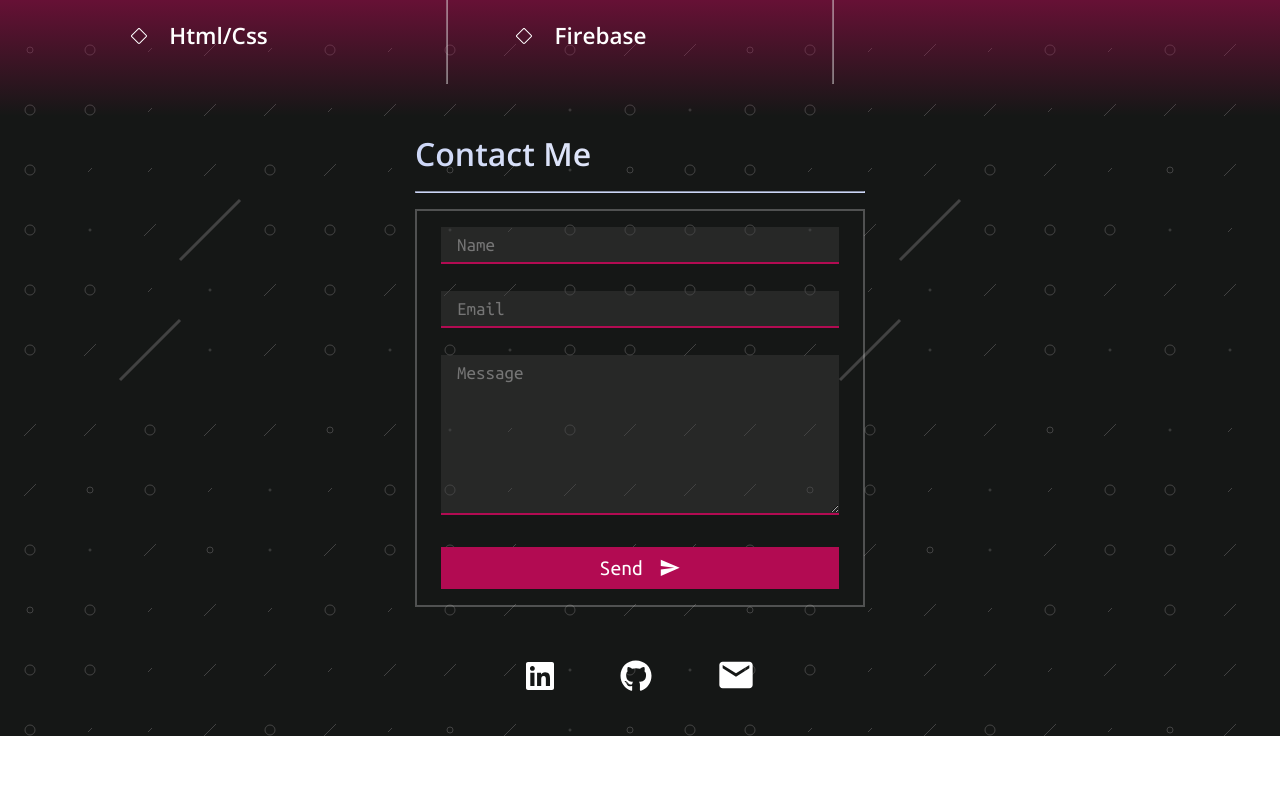
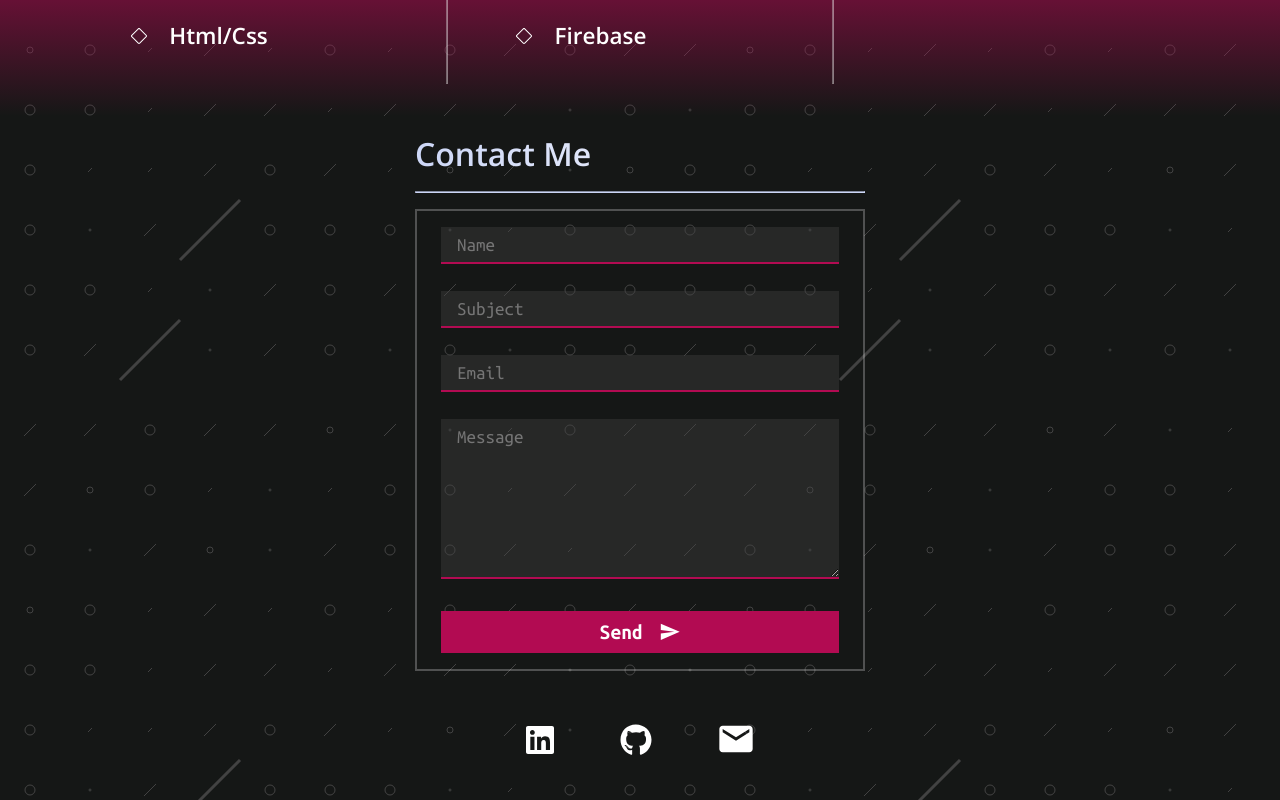
Before and after one commit to AndresJoaquinNino/my-web-site, a React (Create React App) app: page /en in a window 1280 px wide. Shown: the part 1840-2640 px from the top of the page. Before the commit the page ends 2576 px from the top, so only its background shows below. Built offline with nearby package versions, Linux system fonts and the light colour scheme; the HTML template or start-up script is replaced by a standard one.

Commit message:
Sending contact form data

```diff
--- a/src/components/Contact.jsx
+++ b/src/components/Contact.jsx
@@ -1,52 +1,94 @@
 import './Contact.scss';
 import { FaGithub, FaLinkedin  } from 'react-icons/fa';
-import { MdSend, MdEmail } from 'react-icons/md';
+import { MdSend, MdEmail, MdLoop } from 'react-icons/md';
 import { Formik, Form, Field, ErrorMessage } from 'formik';
 import { useTranslation } from 'react-i18next';
+import { useState } from 'react';
+import { motion } from 'framer-motion'
 
 const Contact = () => {
-    const { t : translate } = useTranslation("global");
+    const { t : translate } = useTranslation('global');
+
+    const [isSending, setIsSending] = useState(false)
+
+    const handlerSubmit = async (values) => {
+        const URL_MAIL_SERVICE = process.env.REACT_APP_MAILER_SERVICE
+        setIsSending(true)
+        const config = {
+            method: 'POST',
+            body: JSON.stringify(values)
+        }
+        const response = await fetch(URL_MAIL_SERVICE,config)
+        const result = await response.json()
+        console.log(result)
+        setIsSending(false)
+    }
 
     const validateForm = (values) => {
-        const errors = {};
+        const errors = {}
+
+        const emailRegex = /^[A-Z0-9._%+-]+@[A-Z0-9.-]+\.[A-Z]{2,4}$/i;
+        if(!emailRegex.test(values.email)) errors.email = '* Invalid email address'
+
+        const maxLength = {
+            name : 50,
+            email : 100,
+            subject : 50,
+            message : 500
+        }
+
         for (const field in values){
+            if(values[field].length > maxLength[field]) errors[field] = `* Max length exceded (${maxLength[field]})`
             if(values[field].trim() === '') errors[field] = '* Required'
         }
-        const emailRegex = /^[A-Z0-9._%+-]+@[A-Z0-9.-]+\.[A-Z]{2,4}$/i;
-        if(!emailRegex.test(values.email)) errors.email = '* Invalid email address'
+
         return errors;
     }
 
     return (
         <div className='page__contact' id='contact'>
             <header className='gradient-text'>
-                <h1>{ translate("contact.header") }</h1>
+                <h1>{ translate('contact.header') }</h1>
                 <hr className='divider-secondary' />
             </header>
             <Formik
-                initialValues={{name:'',email:'',text:''}}
+                initialValues={{name:'', subject:'', email:'', message:''}}
                 validate={validateForm}
-                onSubmit={value => console.log(value)}
+                onSubmit={handlerSubmit}
             >
                 <Form className='form'>
                     <div className='form__group'>
-                        <Field type='text' name='name' className='form__group-input' placeholder={translate("contact.inputName")}/>
+                        <Field type='text' name='name' className='form__group-input'
+                        placeholder={translate('contact.inputName')}/>
                         <ErrorMessage name='name' className='form__group-msg'/>
                     </div>
                     <div className='form__group'>
-                        <Field type='email' name='email' className='form__group-input' placeholder={translate("contact.inputEmail")}/>
+                        <Field type='text' name='subject' className='form__group-input' placeholder={translate('contact.inputSubject')}/>
+                        <ErrorMessage name='subject' className='form__group-msg'/>
+                    </div>
+                    <div className='form__group'>
+                        <Field type='email' name='email' className='form__group-input' placeholder={translate('contact.inputEmail')}/>
                         <ErrorMessage name='email' className='form__group-msg'/>
                     </div>
                     <div className='form__group form__group--area'>
-                        <Field as='textarea' name='text' className='form__group-area' placeholder={translate("contact.inputMessage")}/>
-                        <ErrorMessage name='text' className='form__group-msg'/>
+                        <Field as='textarea' name='message' className='form__group-area' placeholder={translate('contact.inputMessage')}/>
+                        <ErrorMessage name='message' className='form__group-msg'/>
                     </div>
                     <button type='submit' className='btn btn--primary btn--full'>
-                        <span>{ translate("contact.button") }</span>
-                        <MdSend/>
+                        {
+                            isSending
+                            ? <motion.div className='row m-0' animate={{rotate: [360,0]}}
+                                transition={{ duration: 1, ease: "linear", repeat: Infinity,}}>
+                                    <MdLoop/>
+                              </motion.div>
+                            : <> <h4>{ translate('contact.button') }</h4> <MdSend/> </>
+                        }
                     </button>
                 </Form>
             </Formik>
+            <div className=' notification'>
+
+            </div>
             <div className='page__contact__icons'>
                 <a href='https://www.linkedin.com/in/andr%C3%A9s-joaquin-ni%C3%B1o-rodil/'>
                     <FaLinkedin/>
```
Also changed, not shown: 1 other file (tests, documents, lock files or other folders).
